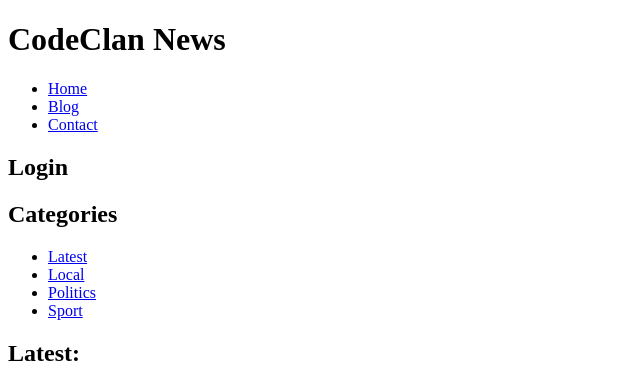
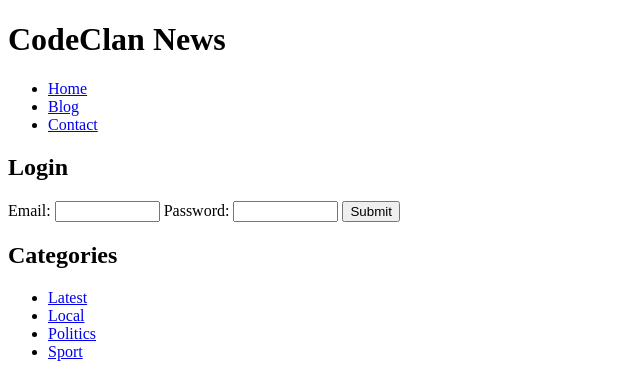
Before and after one commit to fukiran/html_css_intro_w3d2, a plain HTML site: page index.html in a window 1280 px wide. Shown: the top 377 px of the page, without its empty margins (0-640 px from the left). Drawn offline with Linux system fonts and the light colour scheme.

Commit message:
HTML finished

```diff
--- a/index.html
+++ b/index.html
@@ -20,9 +20,11 @@
     <main>
         <header>
             <h2>Login</h2>
-            <!-- input -->
-            <!-- password -->
-            <!-- button -->
+            <label for ="Email"> Email:</label>
+            <input type="text" id="email" name = "email" size = "10" >
+            <label for ="Password">Password:</label>
+            <input type="text" id="password" name = "passwprd" size = "10" >
+            <button>Submit</button>
             <h2>Categories</h2>
             <nav>
                 <ul>
@@ -81,7 +83,8 @@
         </article>
         <footer>
             <h2>Comments</h2>
-            <!-- add comment box and comments -->
+            <textarea name = "comments" id = "comments"></textarea>
+            <button>Submit</button>
         </footer>
     </main>
     <footer>
```
